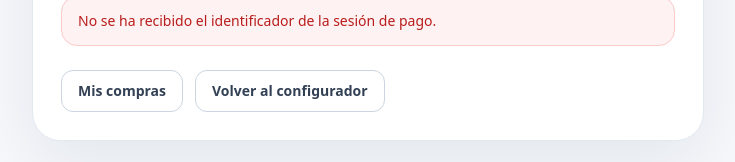
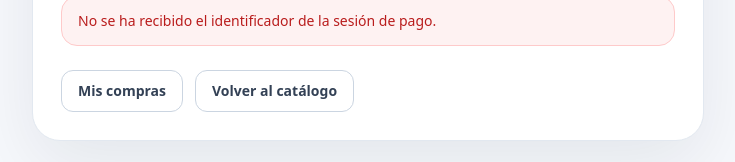
Before and after one commit to Teknovashop/teknovashop-app, a Next.js app: page /forge/success in a window 1280 px wide. Shown: the part 176-338 px from the top of the page, without its empty margins (272-1007 px from the left). Built offline with nearby package versions, Linux system fonts and the light colour scheme; no server answers.

Commit message:
Clean checkout success state and navigation

```diff
--- a/components/CheckoutSuccess.tsx
+++ b/components/CheckoutSuccess.tsx
@@ -1,5 +1,6 @@
 "use client";
 
+import Link from "next/link";
 import { useEffect, useState } from "react";
 
 type State = "checking" | "ready" | "waiting" | "error";
@@ -11,17 +12,17 @@ export default function CheckoutSuccess({
   sessionId?: string;
   urlDesignId?: string;
 }) {
-  const [state, setState] = useState<State>("checking");
-  const [message, setMessage] = useState("Verificando el pago con Stripe…");
+  const [state, setState] = useState<State>(sessionId ? "checking" : "error");
+  const [message, setMessage] = useState(
+    sessionId
+      ? "Verificando el pago con Stripe…"
+      : "No se ha recibido el identificador de la sesión de pago."
+  );
   const [plan, setPlan] = useState<string | undefined>();
   const [designId, setDesignId] = useState<string | undefined>();
 
   useEffect(() => {
-    if (!sessionId) {
-      setState("error");
-      setMessage("No se ha recibido el identificador de la sesión de pago.");
-      return;
-    }
+    if (!sessionId) return;
 
     let cancelled = false;
 
@@ -148,18 +149,18 @@ export default function CheckoutSuccess({
               Descargar paquete ZIP
             </a>
           )}
-          <a
+          <Link
             className="rounded-xl border border-slate-300 bg-white px-4 py-2.5 text-sm font-bold text-slate-700 hover:bg-slate-50"
             href="/account"
           >
             Mis compras
-          </a>
-          <a
+          </Link>
+          <Link
             className="rounded-xl border border-slate-300 bg-white px-4 py-2.5 text-sm font-bold text-slate-700 hover:bg-slate-50"
-            href="/forge"
+            href="/catalog"
           >
-            Volver al configurador
-          </a>
+            Volver al catálogo
+          </Link>
         </div>
 
         {designId && (
```
